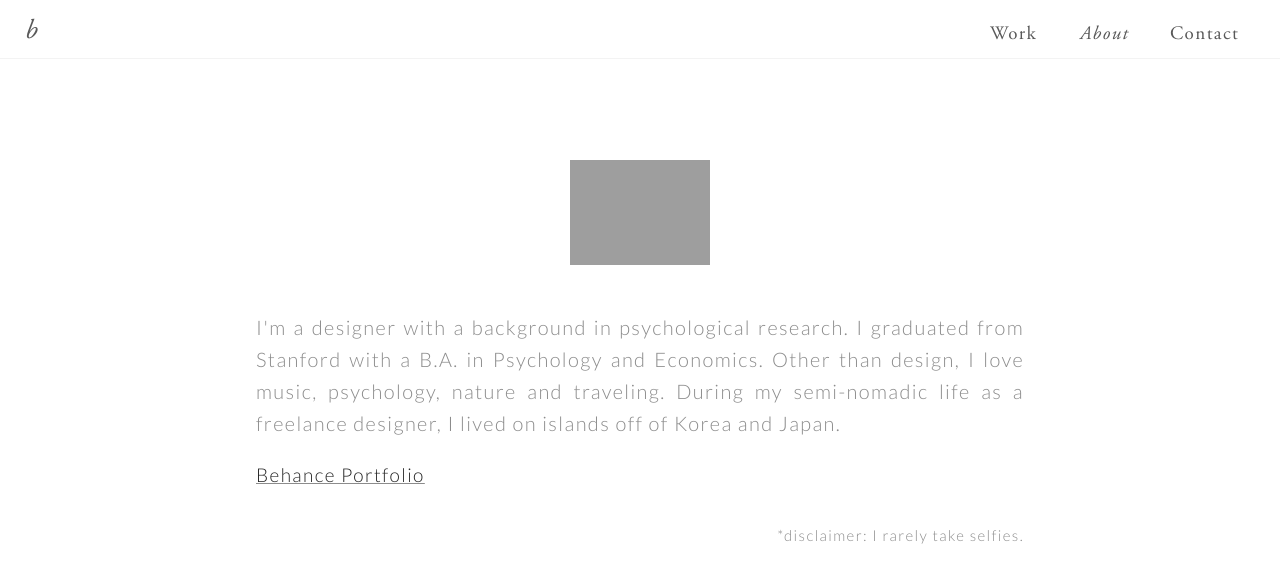
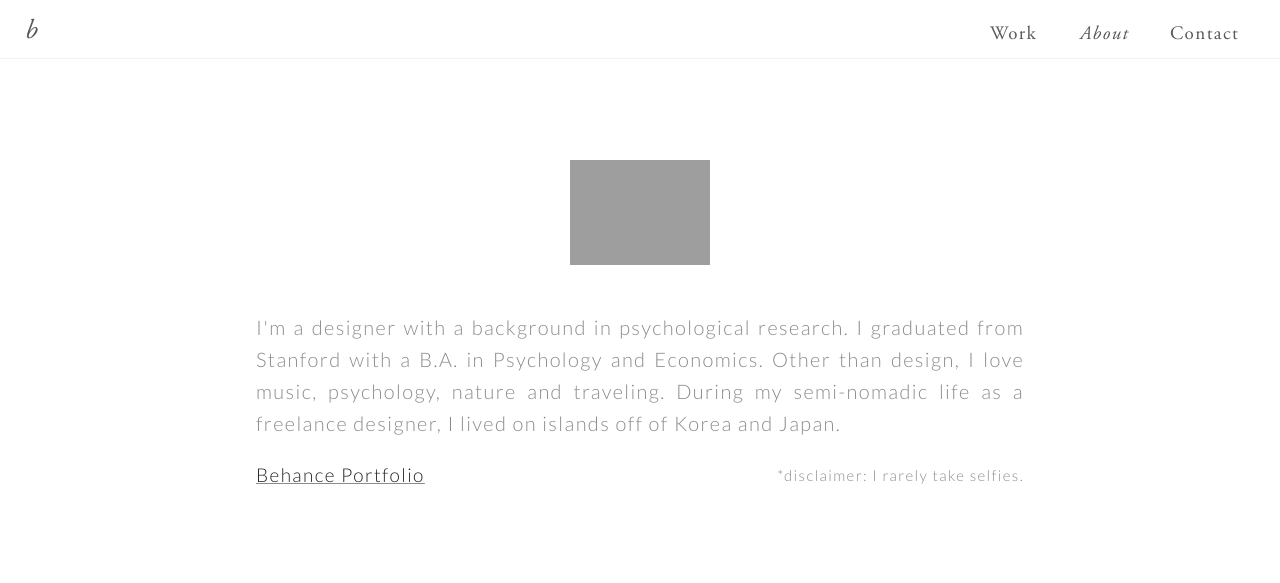
Before and after one commit to bkwon0402/bkwon0402.github.io, a Jekyll site: the page about.html, which Jekyll copies as it is, in a window 1280 px wide. Shown: the top 583 px of the page. Built offline with Jekyll 4.4.1, drawn with Linux system fonts in a browser that asks for light colours.

Commit message:
css work

```diff
--- a/styles/core.css
+++ b/styles/core.css
@@ -918,13 +918,14 @@ div.newsletterredesign {
     text-align: justify;
     max-width: 100%;
     margin-top: 20px;
+    float: left;
     text-decoration: underline;
 }
 .disclaimer {
     font-family: "Lato";
     font-size: 15px;
     float: right;
-    margin-top: 80px;
+    margin-top: 20px;
 }
 .clear {
     clear: both;
```
